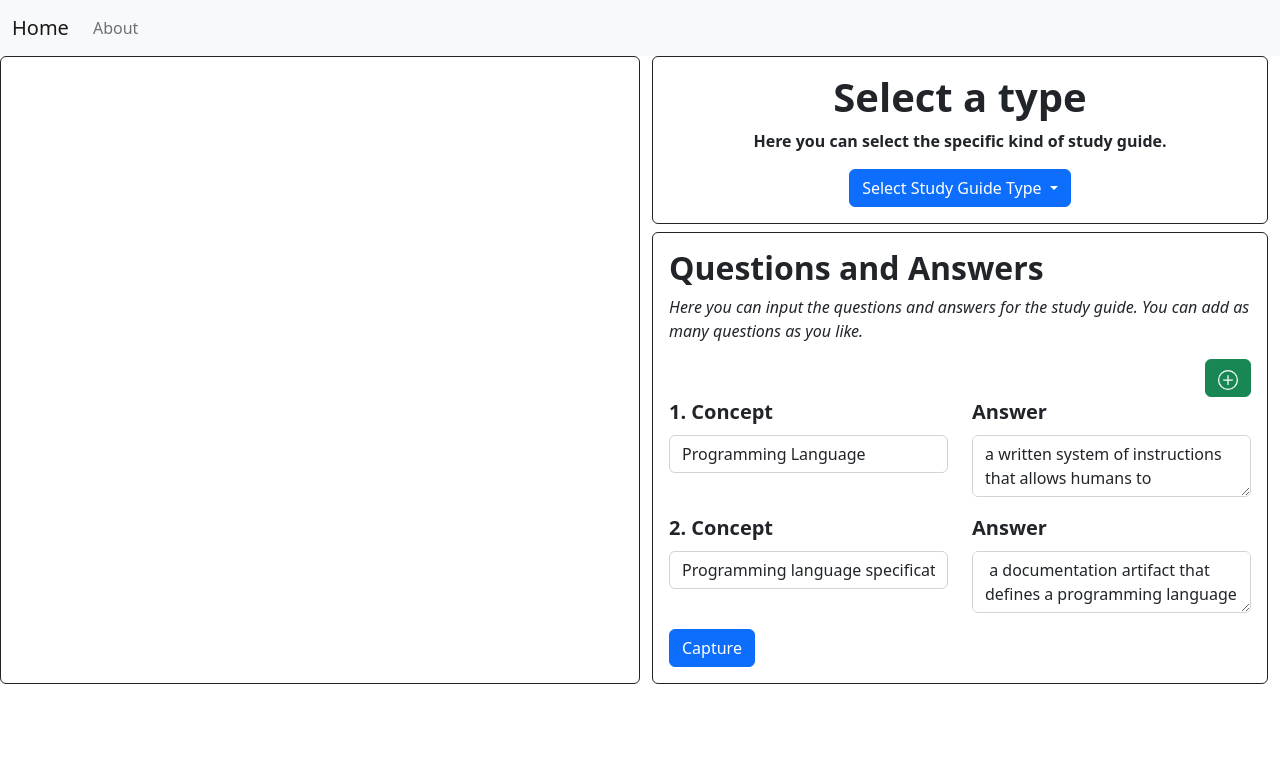
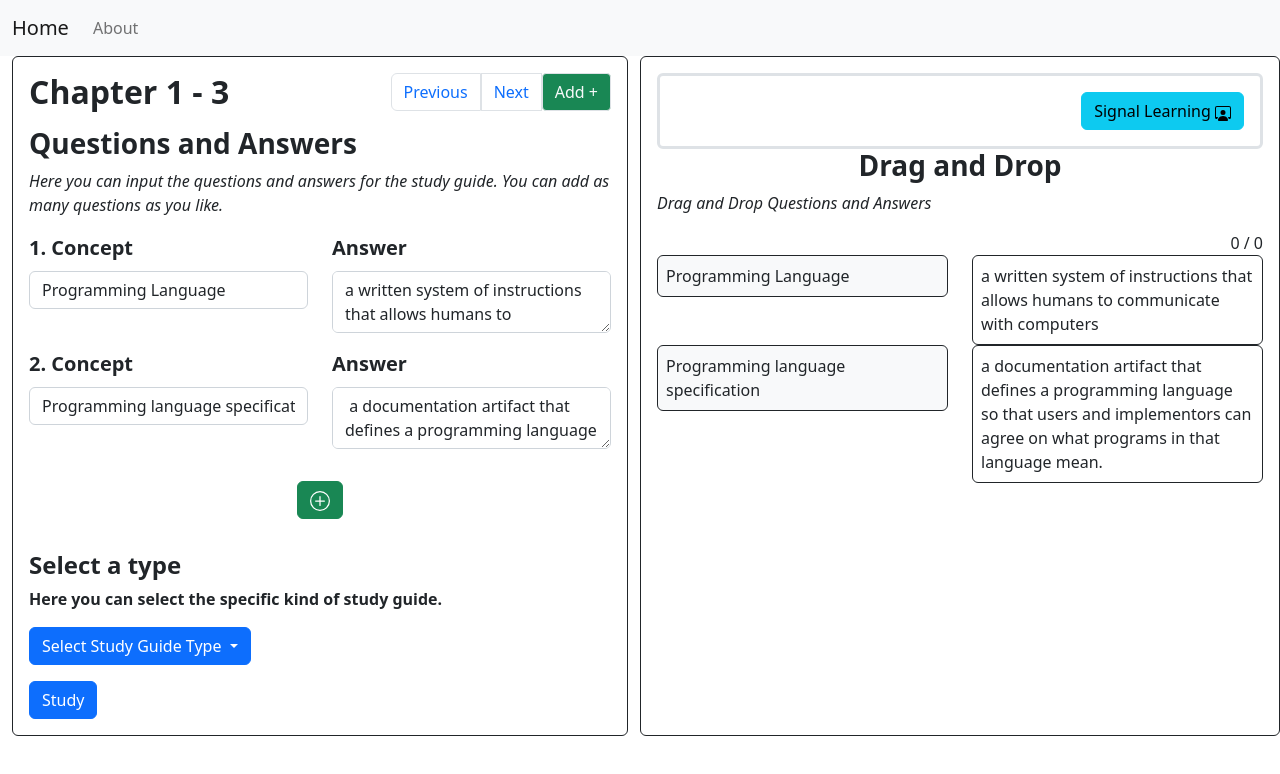
Before and after one commit to TheodoreAI/study-guide, a Vue app: page / in a window 1280 px wide. Shown: the top 774 px of the page. Built offline with nearby package versions, Linux system fonts and the light colour scheme.

Commit message:
we create two columns, one to do the guided study, and one to input what we will be studying

```diff
--- a/src/views/StudyGuideHome.vue
+++ b/src/views/StudyGuideHome.vue
@@ -1,68 +1,44 @@
 <template>
   <div class="container-fluid">
     <div class="row justify-content-between">
-      <div class="col p-3 mb-2 border border-dark rounded-2">
-        <h3 class="fw-bold text-center">
-          {{ selectedMethod }}
-        </h3>
+      <div class="col-6 text-center">
+        <div class="border border-dark rounded-2 mb-2 text-start p-3">
+          <div class="d-flex justify-content-between">
+            <h2 for="chapters" class="form-label fw-bold">
+              Chapter {{ currentChapter + 1 }} - {{ chapters.length }}
+            </h2>
+            <nav aria-label="Chapters to select">
+              <ul class="pagination">
+                <li class="page-item">
+                  <a @click="previousChapter()" class="page-link" href="#"
+                    >Previous</a
+                  >
+                </li>
+                <li>
+                  <a @click="nextChapter()" class="page-link" href="#">Next</a>
+                </li>
+                <li>
+                  <a
+                    @click="addChapter()"
+                    class="page-link bg-success text-light rounded-1"
+                    href="#"
+                    >Add +</a
+                  >
+                </li>
+              </ul>
+            </nav>
           </div>
-      <div class="col-6 text-center">
-        <div class="border border-dark rounded-2 py-3">
-          <h1 class="fw-bold">Select a type</h1>
-          <p class="fw-bold">
-            Here you can select the specific kind of study guide.
-          </p>
-          <div class="dropdown text-center">
-            <button
-              class="btn btn-primary dropdown-toggle"
-              type="button"
-              data-bs-toggle="dropdown"
-              aria-expanded="false"
-            >
-              Select Study Guide Type
-            </button>
-            <ul class="dropdown-menu">
-              <a
-                v-for="method in methodsAvailable"
-                :key="method.id"
-                class="dropdown-item"
-                @click="chooseMethod(method.id)"
-                >{{ method.name }}</a
-              >
-            </ul>
-          </div>
-        </div>
-        <div class="border border-dark rounded-2 my-2 text-start p-3">
-          <h2 class="fw-bold">Questions and Answers</h2>
+          <h3 class="fw-bold">Questions and Answers</h3>
           <p class="fst-italic">
             Here you can input the questions and answers for the study guide.
             You can add as many questions as you like.
           </p>
-          <div class="d-flex justify-content-end">
-            <button
-              @click="addQuestion()"
-              type="add"
-              class="btn btn-success rounded"
+          <form @submit.prevent="createStudyMethod()">
+            <div
+              class="mb-3"
+              v-for="(q, i) in chapters[currentChapter].questionsAndAnswers"
+              :key="q.id"
             >
-              <svg
-                xmlns="http://www.w3.org/2000/svg"
-                width="20"
-                height="20"
-                fill="currentColor"
-                class="bi bi-plus-circle"
-                viewBox="0 0 16 16"
-              >
-                <path
-                  d="M8 15A7 7 0 1 1 8 1a7 7 0 0 1 0 14m0 1A8 8 0 1 0 8 0a8 8 0 0 0 0 16"
-                />
-                <path
-                  d="M8 4a.5.5 0 0 1 .5.5v3h3a.5.5 0 0 1 0 1h-3v3a.5.5 0 0 1-1 0v-3h-3a.5.5 0 0 1 0-1h3v-3A.5.5 0 0 1 8 4"
-                />
-              </svg>
-            </button>
-          </div>
-          <form>
-            <div class="mb-3" v-for="(q, i) in questionsAndAnswers" :key="q.id">
               <div class="row fw-bold">
                 <div class="col align-self-start">
                   <label :for="q.id" class="form-label fs-5"
@@ -88,8 +64,147 @@
                 </div>
               </div>
             </div>
-            <button type="submit" class="btn btn-primary">Capture</button>
+            <div class="d-flex justify-content-center my-3 py-3">
+              <button
+                @click="addQuestion()"
+                type="add"
+                class="btn btn-success rounded"
+              >
+                <svg
+                  xmlns="http://www.w3.org/2000/svg"
+                  width="20"
+                  height="20"
+                  fill="currentColor"
+                  class="bi bi-plus-circle"
+                  viewBox="0 0 16 16"
+                >
+                  <path
+                    d="M8 15A7 7 0 1 1 8 1a7 7 0 0 1 0 14m0 1A8 8 0 1 0 8 0a8 8 0 0 0 0 16"
+                  />
+                  <path
+                    d="M8 4a.5.5 0 0 1 .5.5v3h3a.5.5 0 0 1 0 1h-3v3a.5.5 0 0 1-1 0v-3h-3a.5.5 0 0 1 0-1h3v-3A.5.5 0 0 1 8 4"
+                  />
+                </svg>
+              </button>
+            </div>
+            <div class="col">
+              <h4 class="fw-bold">Select a type</h4>
+              <p class="fw-bold">
+                Here you can select the specific kind of study guide.
+              </p>
+              <div class="dropdown text-start">
+                <button
+                  class="btn btn-primary dropdown-toggle"
+                  type="button"
+                  data-bs-toggle="dropdown"
+                  aria-expanded="false"
+                >
+                  Select Study Guide Type
+                </button>
+                <ul class="dropdown-menu">
+                  <a
+                    v-for="method in methodsAvailable"
+                    :key="method.id"
+                    class="dropdown-item"
+                    @click="chooseMethod(method.id)"
+                    >{{ method.name }}</a
+                  >
+                </ul>
+              </div>
+              <button type="submit" class="btn btn-primary mt-3">Study</button>
+            </div>
           </form>
+        </div>
+      </div>
+      <div class="col p-3 mb-2 border border-dark rounded-2">
+        <div class="border border-3 rounded-2 p-3 fw-bold fst-italic">
+          <div class="d-flex justify-content-end">
+            <button @click="toggleAudioControls()" class="btn btn-info">
+              Signal Learning
+              <svg
+                xmlns="http://www.w3.org/2000/svg"
+                width="16"
+                height="16"
+                fill="currentColor"
+                class="bi bi-person-workspace"
+                viewBox="0 0 16 16"
+              >
+                <path
+                  d="M4 16s-1 0-1-1 1-4 5-4 5 3 5 4-1 1-1 1zm4-5.95a2.5 2.5 0 1 0 0-5 2.5 2.5 0 0 0 0 5"
+                />
+                <path
+                  d="M2 1a2 2 0 0 0-2 2v9.5A1.5 1.5 0 0 0 1.5 14h.653a5.4 5.4 0 0 1 1.066-2H1V3a1 1 0 0 1 1-1h12a1 1 0 0 1 1 1v9h-2.219c.554.654.89 1.373 1.066 2h.653a1.5 1.5 0 0 0 1.5-1.5V3a2 2 0 0 0-2-2z"
+                />
+              </svg>
+            </button>
+          </div>
+          <div v-show="audioControls">
+            <p>
+              Studying with a signal noise or chewing gum can help you focus.
+            </p>
+            <p>Would you like to study with a background noise?</p>
+            <div class="d-flex justify-content-start p-3">
+              <div class="dropdown text-center">
+                <button
+                  class="btn btn-info dropdown-toggle"
+                  type="button"
+                  data-bs-toggle="dropdown"
+                  aria-expanded="false"
+                >
+                  Select Signal
+                </button>
+                <ul class="dropdown-menu">
+                  <a
+                    v-for="signal in signalsAvailable"
+                    :key="signal.id"
+                    class="dropdown-item"
+                    @click="chooseSignal(signal.id)"
+                    >{{ signal.name }}</a
+                  >
+                </ul>
+              </div>
+            </div>
+            <label class="form-label">Add your own audio</label>
+            <input type="file" accept="audio/*" />
+            <audio class="d-flex fs-5" controls loop>
+              <source :src="selectedSignal" type="audio/ogg" />
+              Your browser does not support the audio element.
+            </audio>
+          </div>
+        </div>
+        <h3 class="fw-bold text-center">
+          {{ selectedMethod }}
+        </h3>
+        <div v-if="selectedMethod === 'Drag and Drop'">
+          <p class="fst-italic">Drag and Drop Questions and Answers</p>
+          <div class="d-flex justify-content-end">
+            {{ numSortedCorrectly }} / {{ numToSort }}
+          </div>
+          <div
+            v-for="(question, index) in chapters[currentChapter]
+              .questionsAndAnswers"
+            :key="index"
+            class="row"
+          >
+            <div class="col">
+              <div
+                class="draggable border border-dark rounded-2 p-2 bg-light"
+                draggable="true"
+                @dragstart="onDragStart($event, question)"
+              >
+                {{ question.question }}
+              </div>
+            </div>
+            <div class="col">
+              <div
+                class="droppable border border-dark rounded-2 p-2"
+                @dragover="onDragOver($event)"
+                @drop="onDrop($event, question)"
+              >
+                {{ question.answer }}
+              </div>
+            </div>
+          </div>
         </div>
       </div>
     </div>
@@ -101,11 +216,16 @@ export default {
   name: "StudyGuideHomeView",
   data() {
     return {
+      quizQuestions: [], //* this will be the randomized questions
       methodsAvailable: [
         { id: "flashCards", name: "Flash Cards", selected: false },
         { id: "multipleChoice", name: "Multiple Choice", selected: false },
-        { id: "fillInTheBlank", name: "Fill in the Blank", selected: false },
+        { id: "dragAndDrop", name: "Drag and Drop", selected: false },
       ],
+      chapters: [
+        {
+          id: 1,
+          name: "Chapter 1",
           questionsAndAnswers: [
             {
               id: 0,
@@ -122,7 +242,37 @@ export default {
               method: "flashCards",
             },
           ],
-      selectedMethod: "",
+        },
+        { id: 2, name: "Chapter 2", questionsAndAnswers: [] },
+        { id: 3, name: "Chapter 3", questionsAndAnswers: [] },
+      ],
+      signalsAvailable: [
+        {
+          id: "whiteNoise",
+          name: "White Noise",
+          selected: false,
+          path: "../assets/waves-breaking.mp3",
+        },
+        {
+          id: "waves",
+          name: "Waves",
+          selected: false,
+          path: "../assets/waves-breaking.mp3",
+        },
+        {
+          id: "rain",
+          name: "Rain",
+          selected: false,
+          path: "../assets/rain.mp3",
+        },
+      ],
+      currentChapter: 0,
+      selectedMethod: "Drag and Drop",
+      audioControls: false,
+      selectedSignal: "../assets/waves-breaking.mp3",
+      draggedQuestion: null,
+      numSortedCorrectly: 0,
+      numToSort: 0,
     };
   },
   methods: {
@@ -134,14 +284,72 @@ export default {
         }
       });
     },
+    chooseSignal(signal) {
+      this.signalsAvailable.forEach((s) => {
+        if (s.id === signal) {
+          s.selected = true;
+          this.selectedSignal = s.path;
+        }
+      });
+    },
     addQuestion() {
-      this.questionsAndAnswers.push({
-        id: this.questionsAndAnswers.length,
+      this.chapters[this.currentChapter].questionsAndAnswers.push({
+        id: this.chapters[this.currentChapter].questionsAndAnswers.length,
         question: "",
         answer: "",
         method: this.selectedMethod,
       });
     },
+    toggleAudioControls() {
+      this.audioControls = !this.audioControls;
+    },
+    createStudyMethod() {
+      //* make a study method for quizzing
+      //* randomize the questions
+      //* create a timer for the quiz
+      //* create a score for the quiz
+      const newOrder = JSON.parse(
+        JSON.stringify(this.chapters[this.currentChapter].questionsAndAnswers)
+      ).sort(() => Math.random() - 0.5);
+      this.quizQuestions = newOrder;
+      this.numToSort = this.quizQuestions.length;
+    },
+    nextChapter() {
+      if (this.currentChapter < this.chapters.length - 1) {
+        this.currentChapter++;
+      }
+    },
+    previousChapter() {
+      if (this.currentChapter > 0) {
+        this.currentChapter--;
+      }
+    },
+    addChapter() {
+      this.chapters.push({
+        id: this.chapters.length + 1,
+        name: `Chapter ${this.chapters.length + 1}`,
+        questionsAndAnswers: [],
+      });
+    },
+    onDragStart(event, question) {
+      this.draggedQuestion = question;
+      event.dataTransfer.effectAllowed = "move";
+    },
+    onDragOver(event) {
+      event.preventDefault();
+      event.dataTransfer.dropEffect = "move";
+    },
+    onDrop(event, answer) {
+      event.preventDefault();
+      console.log("answer", answer, "question", this.draggedQuestion);
+      if (this.draggedQuestion.id === answer.id) {
+        alert("Correct match!");
+        this.numSortedCorrectly++;
+      } else {
+        alert("Incorrect match. Try again.");
+      }
+      this.draggedQuestion = null;
+    },
   },
 };
 </script>
```
Also changed, not shown: 1 other file (tests, documents, lock files or other folders). Lines whose indentation alone changed are shown as unchanged.
